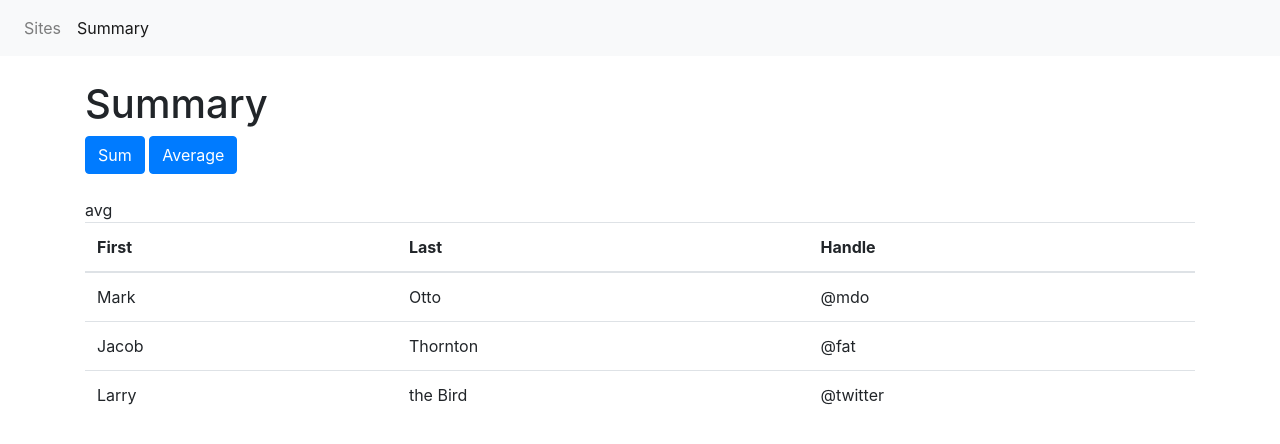
After one commit to iqbalhusen/django-3mw, a Django app: page /summary-average/ in a window 1280 px wide. The commit adds this page. Shown: the top 444 px of the page. Run offline with Django 3.2, Linux system fonts and the light colour scheme; parts of the project's set-up code (start-up, migrations or seed data) failed here and were passed over; some libraries are stand-ins or nearby versions.

Commit message:
summary_sum and summary_avg templates added

```diff
--- a/apps/main/views.py
+++ b/apps/main/views.py
@@ -1,4 +1,5 @@
 from django.shortcuts import render
+from django.http import HttpResponseNotFound
 
 from .models import *
 
@@ -8,5 +9,22 @@ def home(request):
 
 
 def site_category_details(request, site_category_id):
-    print('site_category_id', site_category_id, type(site_category_id))
-    return render(request, 'main/site_category_details.html')
+    try:
+        site_category = SiteCategory.objects.get(id=site_category_id)
+    except SiteCategory.DoesNotExist:
+        return HttpResponseNotFound('<h1>Page not found</h1>')
+
+    context_dict = {
+        'site_category_name': site_category.name,
+        'sites': Site.objects.filter(category=site_category)
+    }
+
+    return render(request, 'main/site_category_details.html', context_dict)
+
+
+def summary_sum(request):
+    return render(request, 'main/summary_sum.html')
+
+
+def summary_avg(request):
+    return render(request, 'main/summary_avg.html')
--- a/django_3mw/urls.py
+++ b/django_3mw/urls.py
@@ -8,5 +8,7 @@ urlpatterns = [
     re_path('^$', views.home),
     path('sites/', views.home, name='sites'),
     path('sites/<int:site_category_id>/', views.site_category_details, name='site-category-details'),
+    path('summary/', views.summary_sum, name='summary-sum'),
+    path('summary-average/', views.summary_avg, name='summary-avg'),
     path('admin/', admin.site.urls)
 ]
--- a/templates/base.html
+++ b/templates/base.html
@@ -10,7 +10,7 @@
 
         <title>
             {% block title %}
-                Hello, world!
+                3MW - Application Task
             {% endblock %}
         </title>
     </head>
--- /dev/null
+++ b/templates/main/summary_avg.html
@@ -0,0 +1,33 @@
+{% extends "main/summary_base.html" %}
+
+{% block table %}
+
+    avg
+
+    <table class="table">
+        <thead>
+            <tr>
+                <th scope="col">First</th>
+                <th scope="col">Last</th>
+                <th scope="col">Handle</th>
+            </tr>
+        </thead>
+        <tbody>
+            <tr>
+                <td>Mark</td>
+                <td>Otto</td>
+                <td>@mdo</td>
+            </tr>
+            <tr>
+                <td>Jacob</td>
+                <td>Thornton</td>
+                <td>@fat</td>
+            </tr>
+            <tr>
+                <td>Larry</td>
+                <td>the Bird</td>
+                <td>@twitter</td>
+            </tr>
+        </tbody>
+    </table>
+{% endblock %}
--- /dev/null
+++ b/templates/main/summary_base.html
@@ -0,0 +1,23 @@
+{% extends "base.html" %}
+
+{% block navbar %}
+    <li class="nav-item">
+        <a class="nav-link" href="{% url 'sites' %}">Sites</a>
+    </li>
+    <li class="nav-item active">
+        <a class="nav-link" href="{% url 'summary-sum' %}">Summary <span class="sr-only">(current)</span></a>
+    </li>
+{% endblock %}
+
+{% block main %}
+    <br>
+    <h1>Summary</h1>
+
+    <a class="btn btn-primary" href="{% url 'summary-sum' %}" role="button">Sum</a>
+    <a class="btn btn-primary" href="{% url 'summary-avg' %}" role="button">Average</a>
+
+    <br><br>
+
+    {% block table %}
+    {% endblock %}
+{% endblock %}
```
Also changed, not shown: templates/main/home.html (+4 -5 lines), templates/main/site_category_details.html (+36 -10 lines), templates/main/summary_sum.html (added, +30 -0 lines).
